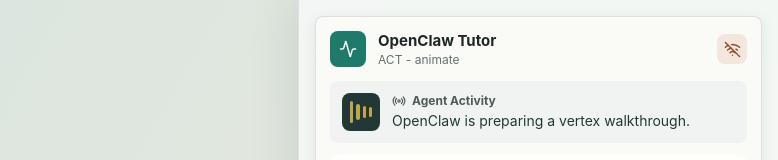
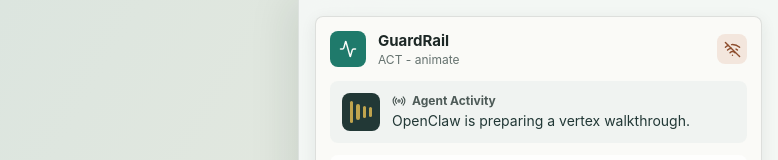
Before and after one commit to IshTale/AI-Tutor, a React (Vite) app in the folder frontend/: page / in a window 1280 px wide. Shown: the top 160 px of the page, without its empty margins (502-1280 px from the left). Built offline with nearby package versions, Linux system fonts and the light colour scheme; no server answers.

Commit message:
feat: rename tutor from OpenClaw Tutor to GuardRail

```diff
--- a/frontend/src/components/StatusPanel.tsx
+++ b/frontend/src/components/StatusPanel.tsx
@@ -19,7 +19,7 @@ export function StatusPanel({ status, transcript, isAudioPlaying, connectionStat
           <Activity size={18} />
         </div>
         <div>
-          <h1>OpenClaw Tutor</h1>
+          <h1>GuardRail</h1>
           <p>{status?.phase ?? "IDLE"} {status?.tool ? `- ${status.tool}` : ""}</p>
         </div>
         <div className={`connection ${isConnected ? "open" : "closed"}`} title={connectionStatus}>
```
